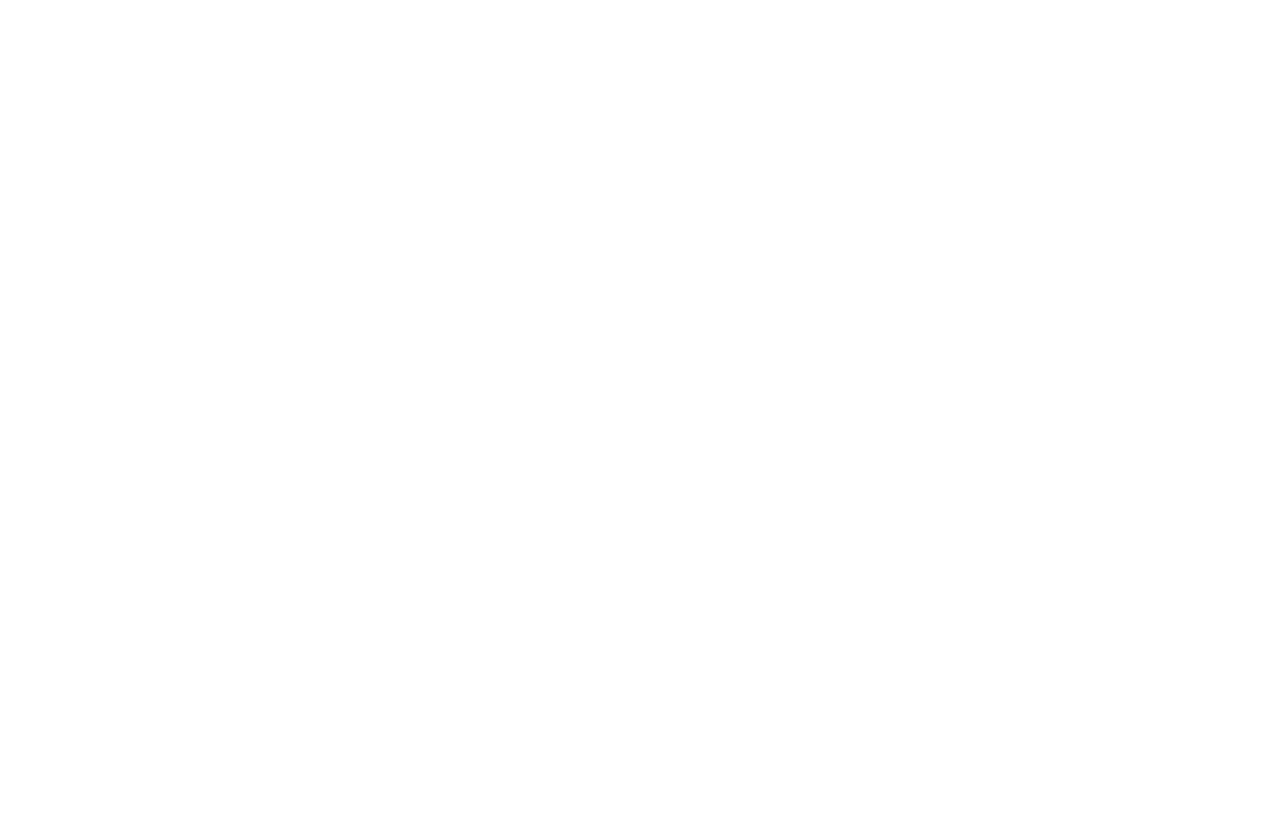
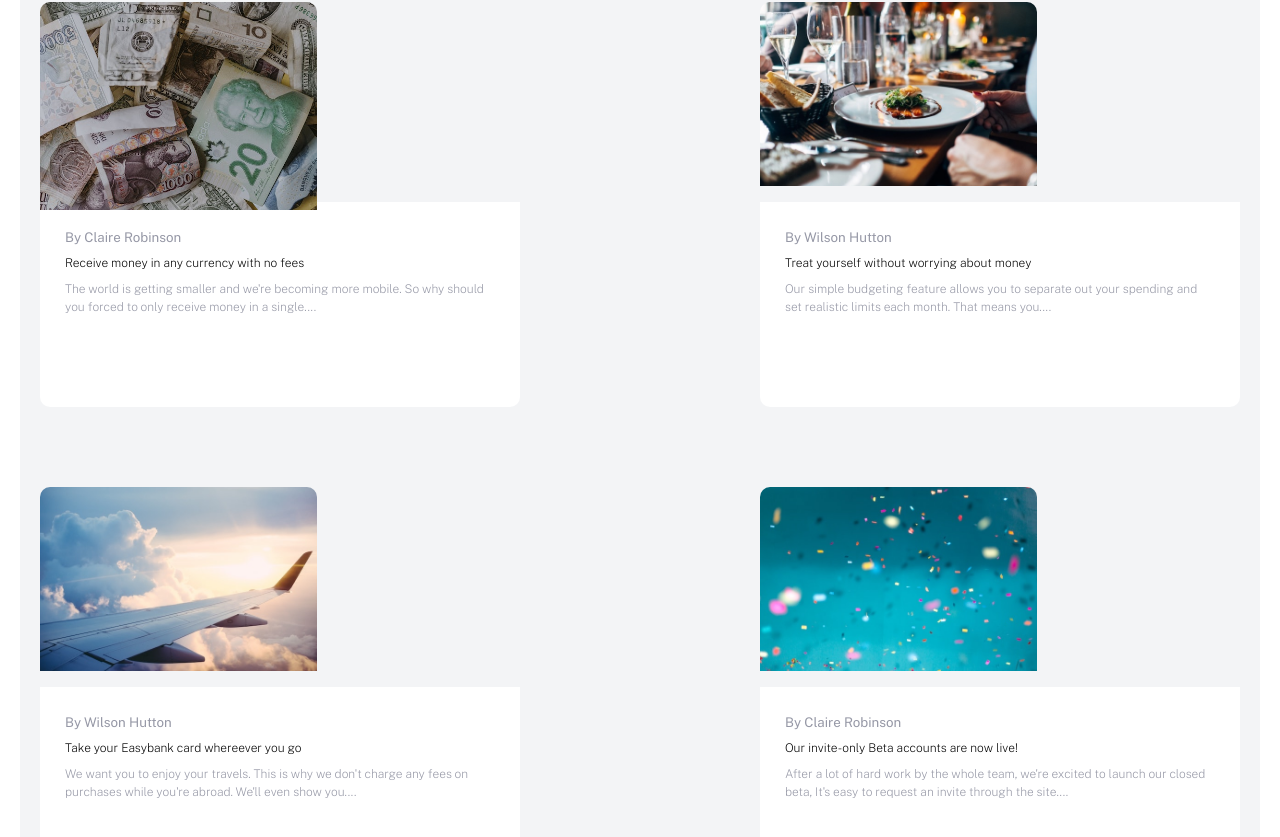
Before and after one commit to Engrloverboy/EasyBank, a React (Create React App) app: page / in a window 1280 px wide. Shown: the part 1297-2134 px from the top of the page. Before the commit the page ends 1141 px from the top, so only its background shows below. Built offline with nearby package versions, Linux system fonts and the light colour scheme.

Commit message:
learning

```diff
--- a/src/components/Article.jsx
+++ b/src/components/Article.jsx
@@ -1,21 +1,146 @@
 import React from "react";
 import styled from "styled-components";
-// import Money from "../assets/image/image-currency.jpg";
-// import Restaurant from "../assets/image/icon-restaurant.jpg";
-// import Plane from "../assets/image/icon-plane.jpg";
-// import Confetti from "../assets/image/icon-confetti.jpg";
+import Money from "../assets/image/image-currency.jpg";
+import Food from "../assets/image/image-restaurant.jpg";
+import Plane from "../assets/image/image-plane.jpg";
+import Confetti from "../assets/image/image-confetti.jpg";
 
-const LatestArticle = (props) => {
+const LastArticle = () => {
   return (
-    <Article className="lastarticle">
-      <img src={props.img} alt="" />
-      <small>{props.name}</small>
-      <h3>{props.header}</h3>
-      <p>{props.word}</p>
+    <Article className="container_mobile container">
+      <h1>Latest Articles</h1>
+      <div className="flex-article">
+        <div className="all-article">
+          <div className="image-div">
+            <img className="image" src={Money} alt="" />
+          </div>
+          <div className="down-part">
+            <small className="name">By Claire Robinson</small>
+            <h4 className="header">
+              Receive money in any currency with no fees
+            </h4>
+            <p className="word">
+              The world is getting smaller and we're becoming more mobile. So
+              why should you forced to only receive money in a single....
+            </p>
+          </div>
+        </div>
+
+        <div className="all-article">
+          <div className="image-div">
+            <img className="image" src={Food} alt="" />
+          </div>
+          <div className="down-part">
+            <small className="name">By Wilson Hutton</small>
+            <h4 className="header">
+              Treat yourself without worrying about money
+            </h4>
+            <p className="word">
+              Our simple budgeting feature allows you to separate out your
+              spending and set realistic limits each month. That means you....
+            </p>
+          </div>
+        </div>
+
+        <div className="all-article">
+          <div className="image-div">
+            <img className="image" src={Plane} alt="" />
+          </div>
+          <div className="down-part">
+            <small className="name">By Wilson Hutton</small>
+            <h4 className="header">Take your Easybank card whereever you go</h4>
+            <p className="word">
+              We want you to enjoy your travels. This is why we don't charge any
+              fees on purchases while you're abroad. We'll even show you....
+            </p>
+          </div>
+        </div>
+
+        <div className="all-article">
+          <div className="image-div">
+            <img className="image" src={Confetti} alt="" />
+          </div>
+
+          <div className="down-part">
+            <small className="name">By Claire Robinson</small>
+            <h4 className="header">
+              Our invite-only Beta accounts are now live!
+            </h4>
+            <p className="word">
+              After a lot of hard work by the whole team, we're excited to
+              launch our closed beta, It's easy to request an invite through the
+              site....
+            </p>
+          </div>
+        </div>
+      </div>
     </Article>
   );
 };
 
-export default LatestArticle;
+export default LastArticle;
 
-let Article = styled.div``;
+let Article = styled.div`
+  background-color: hsl(220, 16%, 96%);
+
+  h1 {
+    text-align: center;
+    margin: 40px 0 60px 0;
+    font-weight: 200;
+  }
+  .all-article {
+    margin: 40px 0;
+    // width: fit-content !important;
+  }
+  .image {
+    border-radius: 10px 10px 0 0;
+  }
+  .down-part {
+    padding: 25px 25px 30px 25px;
+    background-color: white;
+    border-radius: 0 0 10px 10px;
+    height: 200px;
+
+    .name {
+      color: hsl(233, 8%, 62%);
+      margin: 10px 0;
+    }
+    .header {
+      margin: 10px 0;
+      font-size: 24px;
+      font-weight: 200;
+      max-width: 400px;
+    }
+    .word {
+      color: hsl(233, 8%, 62%);
+      max-width: 450px;
+      font-size: 19px;
+      font-weight: 200;
+      line-height: 1.5;
+    }
+  }
+
+  @media (min-width: 700px) {
+    .flex-article {
+      display: flex;
+      justify-content: space-between;
+      flex-wrap: wrap;
+    }
+    .all-article {
+      max-width: 40%;
+    }
+    .image-div {
+      max-width: 277px;
+      height: 200px;
+    }
+    .down-part {
+      height: 150px;
+    }
+    .header {
+      font-size: 12px !important;
+    }
+    .word {
+      font-size: 12px !important;
+    }
+  }
+`;
--- a/src/pages/Home.jsx
+++ b/src/pages/Home.jsx
@@ -2,7 +2,7 @@
 import Navbar from "../components/Navbar";
 import Banner from "../components/Banner";
 import Section from "../components/WhyEasyBank";
-import AllArticle from "../components/Article";
+import Article from "../components/Article";
 
 const Home = () => {
   return (
@@ -10,7 +10,7 @@
       <Navbar />
       <Banner />
       <Section />
-      <AllArticle />
+      <Article />
     </div>
   );
 };
```
Also changed, not shown: src/components/AllArticle.jsx (deleted, +0 -24 lines).
